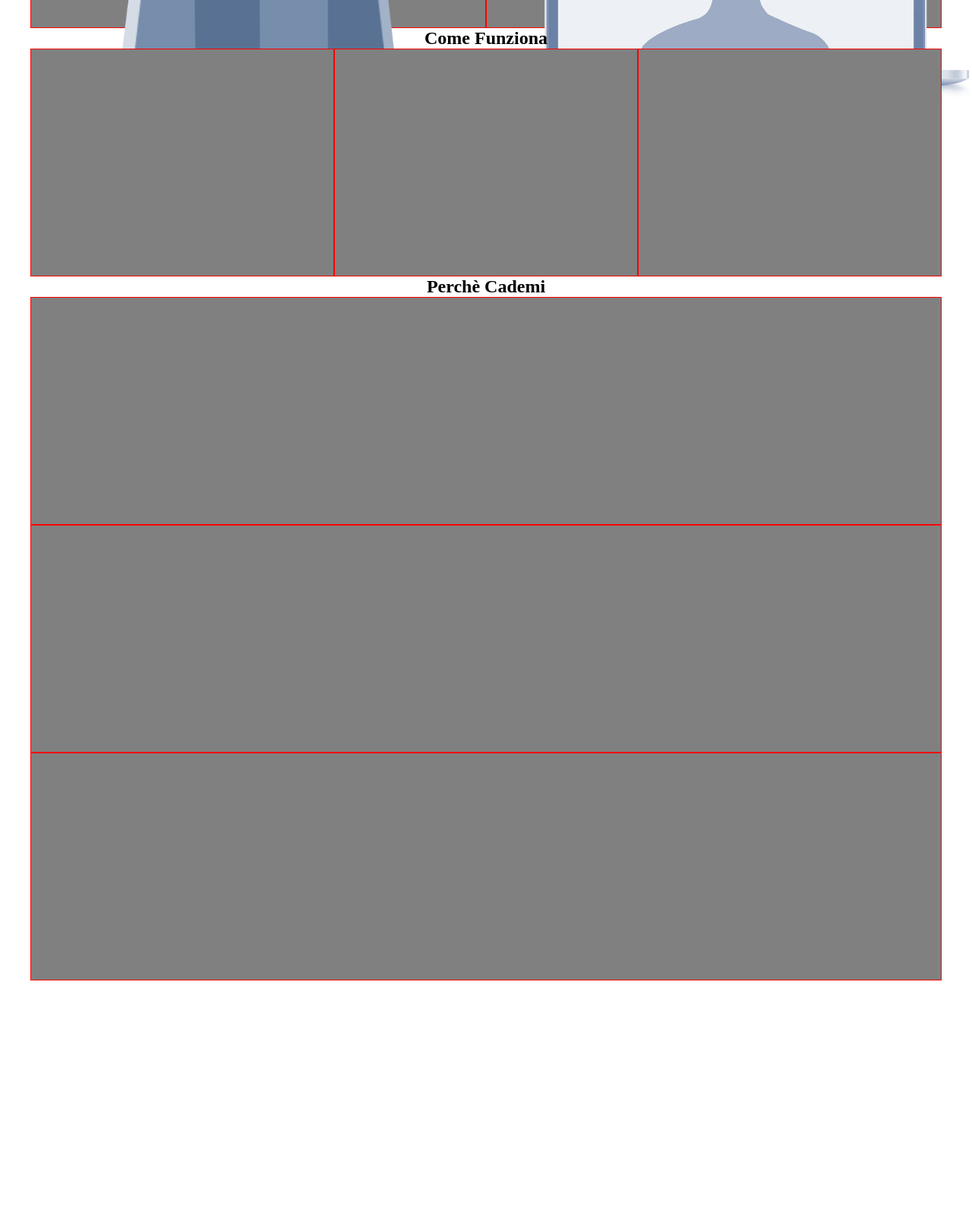
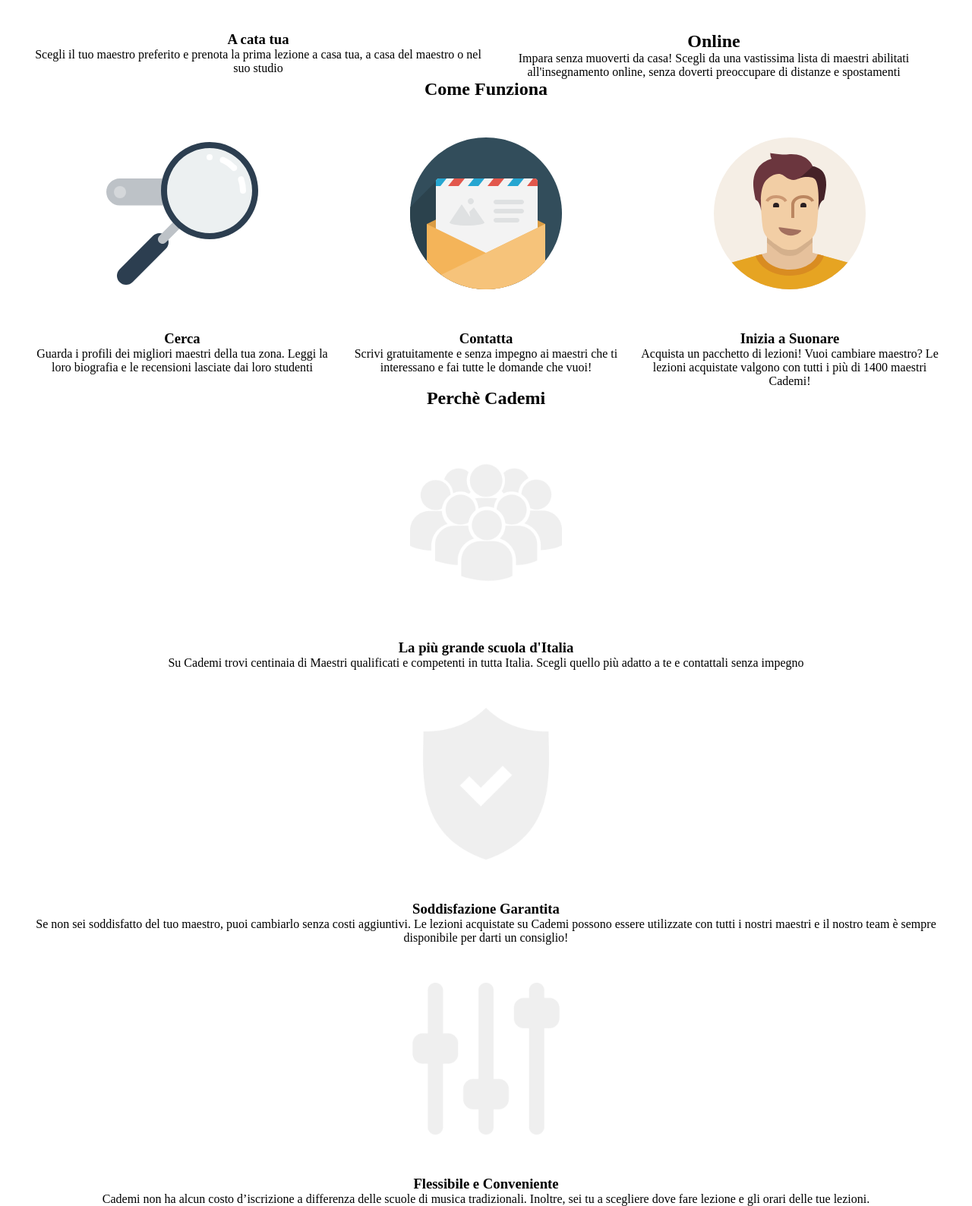
Before and after one commit to Bogghi/html-css-resp-wannabe-12bool, a plain HTML site: page index.html in a window 1280 px wide. Shown: the part 300-1888 px from the top of the page at 76% size. Before the commit the page ends 1591 px from the top, so only its background shows below. Drawn offline with Linux system fonts and the light colour scheme.

Commit message:
basic layout completed

```diff
--- a/12bool-framework/12bool.css
+++ b/12bool-framework/12bool.css
@@ -18,6 +18,10 @@
 }
 
 [class*="col-"]{
+    float: left;
+}
+
+[class*="offset-"]{
     float: left;
 }
 
--- a/css/style.css
+++ b/css/style.css
@@ -1,13 +1,14 @@
 /* debug section */
 
-[class*="col-"]{
+/*[class*="col-"]{
   background-color: grey;
   height: 300px;
   border: 1px red solid;
-}
+}*/
 
 /* /debug section */
 
 img {
-  height: 400px;
+  height: 300px;
+  padding: 50px 0px;
 }
--- a/index.html
+++ b/index.html
@@ -16,27 +16,57 @@
     <section class="container">
       <div class="col-lg-6 col-md-6 col-xs-12">
         <img src="img/icon/maps.png" alt="maps icon">
-        <h2><strong>A cata tua</strong></h2>
+        <h3><strong>A cata tua</strong></h2>
         <p>Scegli il tuo maestro preferito e prenota la prima lezione a casa tua, a casa del maestro o nel suo studio</p>
       </div>
       <div class="col-lg-6 col-md-6 col-xs-12">
-        <img src="img/icon/screen.png" alt="laptop img">
+        <img src="img/icon/screen.png" alt="maps icon">
         <h2><strong>Online</strong></h2>
         <p>Impara senza muoverti da casa! Scegli da una vastissima lista di maestri abilitati all'insegnamento online, senza doverti preoccupare di distanze e spostamenti</p>
       </div>
     </section>
+
     <section class="container">
       <h2>Come Funziona</h2>
-      <div class="col-lg-4 col-md-12 col-xs-12"></div>
-      <div class="col-lg-4 col-md-12 col-xs-12"></div>
-      <div class="col-lg-4 col-md-12 col-xs-12"></div>
+      <div class="col-lg-4 col-md-6 col-xs-12">
+        <img src="img/search.svg" alt="search logo">
+        <h3>Cerca</h3>
+        <p>Guarda i profili dei migliori maestri della tua zona. Leggi la loro biografia e le recensioni lasciate dai loro studenti</p>
+      </div>
+      <div class="col-lg-4 col-md-6 col-xs-12">
+        <img src="img/letter.svg" alt="letter immage">
+        <h3>Contatta</h3>
+        <p>Scrivi gratuitamente e senza impegno ai maestri che ti interessano e fai tutte le domande che vuoi!</p>
+      </div>
+      <div class="col-lg-4 col-md-12 col-xs-12">
+        <img src="img/male.svg" alt="male immage">
+        <h3>Inizia a Suonare</h3>
+        <p> Acquista un pacchetto di lezioni! Vuoi cambiare maestro? Le lezioni acquistate valgono con tutti i più di 1400 maestri Cademi! </p>
+      </div>
     </section>
+
     <section class="container">
       <h2>Perchè Cademi</h2>
-      <div class="col-lg-12 col-md-12 col-xs-12"></div>
-      <div class="col-lg-12 col-md-12 col-xs-12"></div>
-      <div class="col-lg-12 col-md-12 col-xs-12"></div>
+      <div class="col-lg-12 col-md-12 col-xs-12">
+        <img src="img/icon/profile.png" alt="profile immage">
+        <h3>La più grande scuola d'Italia</h3>
+        <p> Su Cademi trovi centinaia di Maestri qualificati e competenti in tutta Italia. Scegli quello più adatto a te e contattali senza impegno </p>
+        <hr>
+      </div>
+      <div class="col-lg-12 col-md-12 col-xs-12">
+        <img src="img/icon/secure.png" alt="profile immage">
+        <h3>Soddisfazione Garantita</h3>
+        <p> Se non sei soddisfatto del tuo maestro, puoi cambiarlo senza costi aggiuntivi. Le lezioni acquistate su Cademi possono essere utilizzate con tutti i nostri maestri e il nostro team è sempre disponibile per darti un consiglio!  </p>
+        <hr>
+      </div>
+      <div class="col-lg-12 col-md-12 col-xs-12">
+        <img src="img/icon/flex.png" alt="profile immage">
+        <h3>Flessibile e Conveniente</h3>
+        <p>Cademi non ha alcun costo d’iscrizione a differenza delle scuole di musica tradizionali. Inoltre, sei tu a scegliere dove fare lezione e gli orari delle tue lezioni. </p>
+        <hr>
+      </div>
     </section>
+
   </main>
 
 </body>
```
